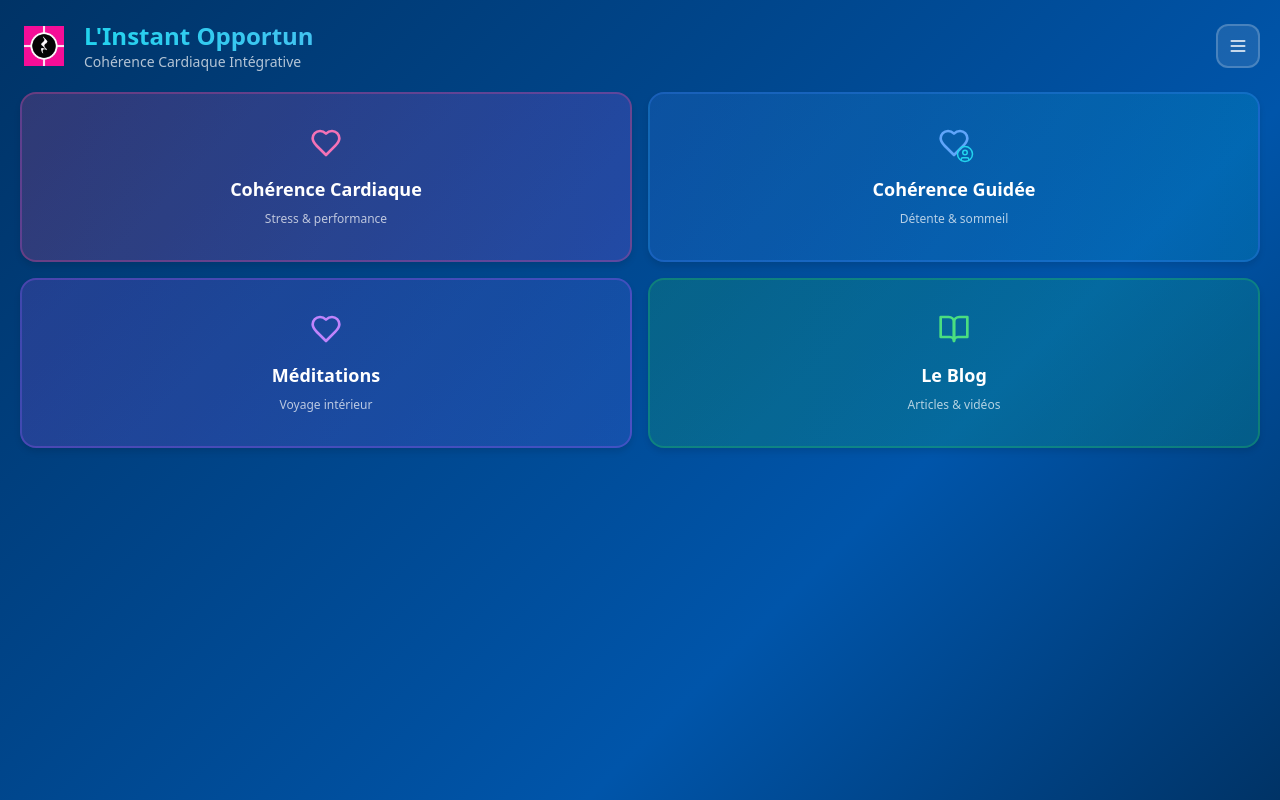
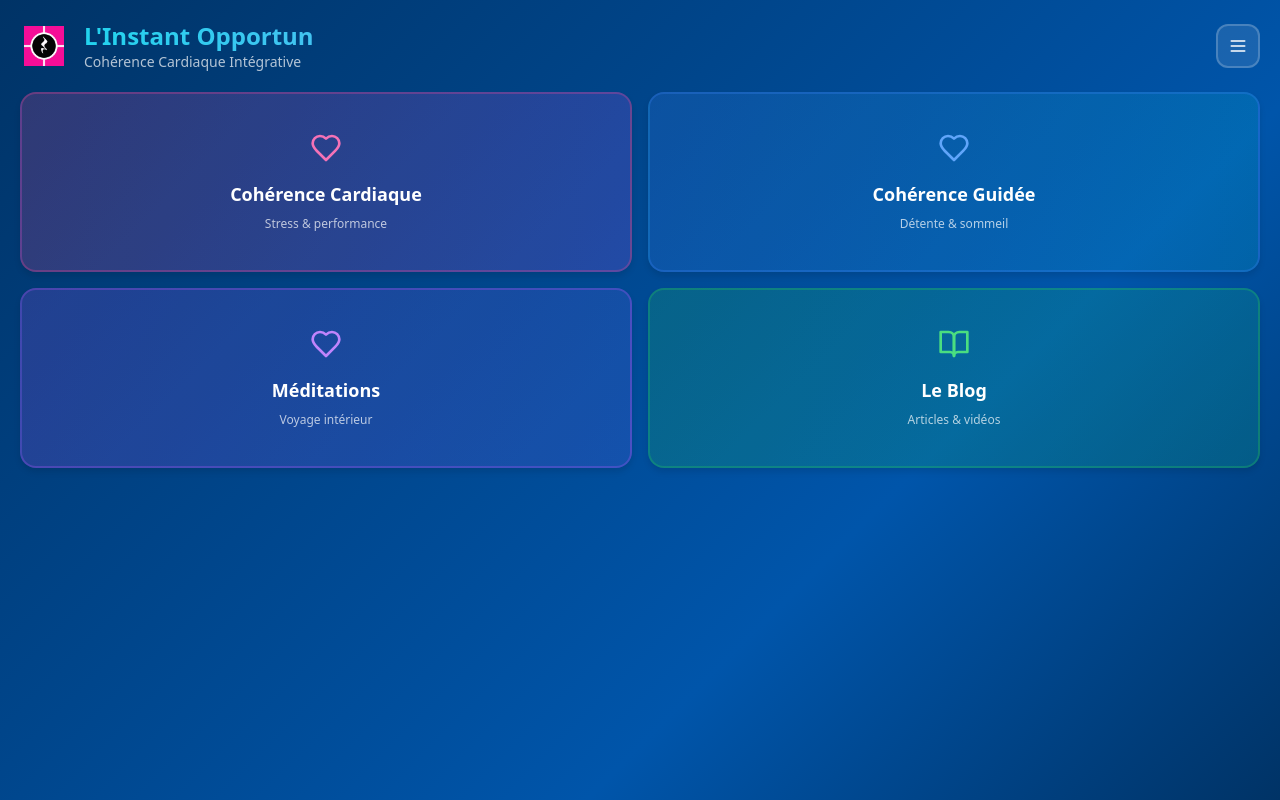
Before and after one commit to TITCLAIRE/lyne-up, a React (Vite) app: page / in a window 1280 px wide. Built offline with nearby package versions, Linux system fonts and the light colour scheme.

Commit message:
Uniformiser la taille des cartes avec une approche directe

```diff
--- a/src/index.css
+++ b/src/index.css
@@ -400,7 +400,7 @@
   box-shadow: 0 4px 6px rgba(0, 0, 0, 0.1);
   text-decoration: none;
   color: white;
-  min-height: 170px;
+  min-height: 180px;
   display: flex;
   flex-direction: column;
 }
--- a/src/pages/HomeScreen.jsx
+++ b/src/pages/HomeScreen.jsx
@@ -1,6 +1,6 @@
 import React from 'react';
 import { Link } from 'react-router-dom';
-import { Heart, BookOpen, UserCircle } from 'lucide-react';
+import { Heart, BookOpen } from 'lucide-react';
 import { useAppStore } from '../store/appStore';
 
 export default function HomeScreen() {
@@ -17,10 +17,7 @@ export default function HomeScreen() {
 
         <Link to="/intro/guidees" className="home-card bg-gradient-to-r from-blue-500/20 to-cyan-500/20 border-2 border-blue-500/30">
           <div className="flex flex-col items-center justify-center h-full p-6 text-center">
-            <div className="relative mb-4">
-              <Heart size={32} className="text-blue-400" />
-              <UserCircle size={18} className="absolute -bottom-1 -right-1 text-cyan-400" />
-            </div>
+            <Heart size={32} className="mb-4 text-blue-400" />
             <h2 className="text-lg font-bold mb-1">Cohérence Guidée</h2>
             <span className="text-white/70 text-xs">Détente & sommeil</span>
           </div>
```
